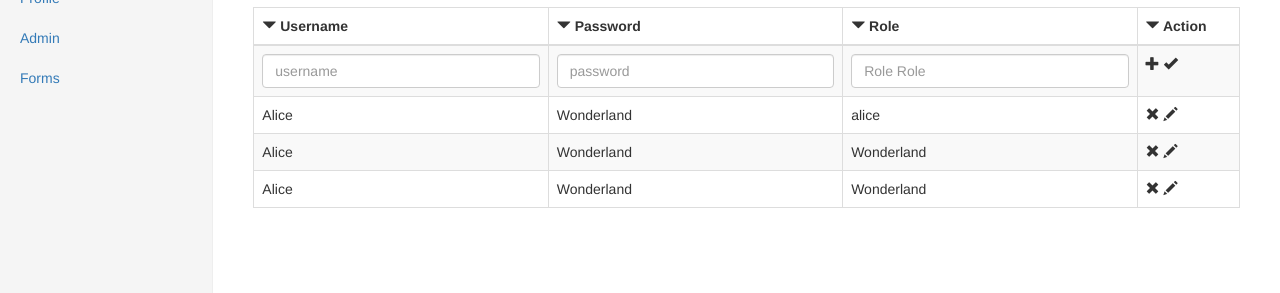
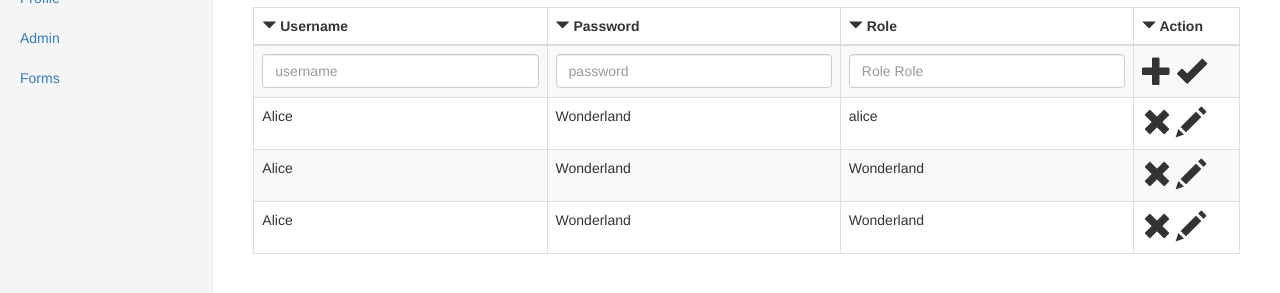
Before and after one commit to mohigup/WebDevSpring2016, a website: page public/assignment/admin.html in a window 1280 px wide. Shown: the part 133-426 px from the top of the page. Drawn offline with nearby package versions, Linux system fonts and the light colour scheme.

Commit message:
Assignment -2 admin.html updated

```diff
--- a/public/assignment/css/dashboard.css
+++ b/public/assignment/css/dashboard.css
@@ -103,3 +103,19 @@ body {
     display: inline-block;
     border-radius: 50%;
 }
+
+.glyphicon.glyphicon-plus {
+    font-size: 30px;
+}
+
+.glyphicon.glyphicon-ok {
+    font-size: 30px;
+}
+
+.glyphicon.glyphicon-remove {
+    font-size: 30px;
+}
+
+.glyphicon.glyphicon-pencil {
+    font-size: 30px;
+}
```
